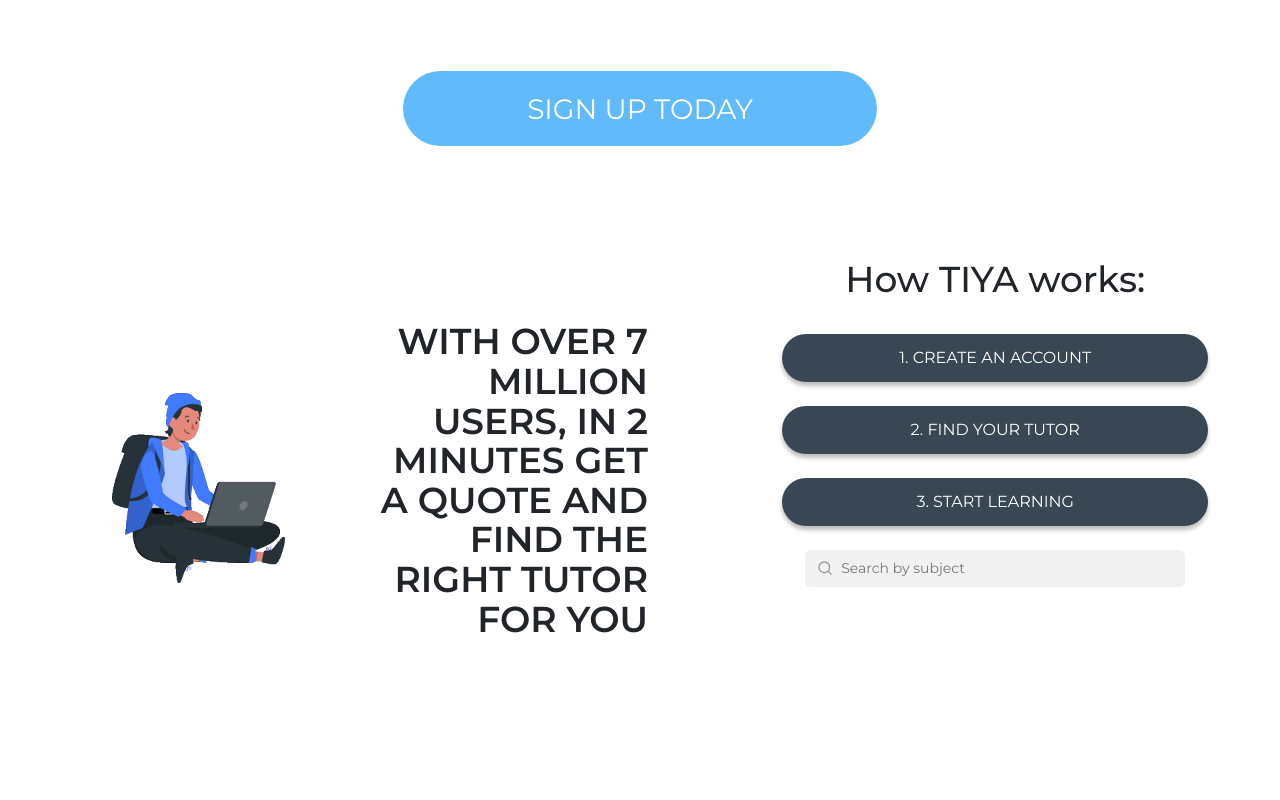
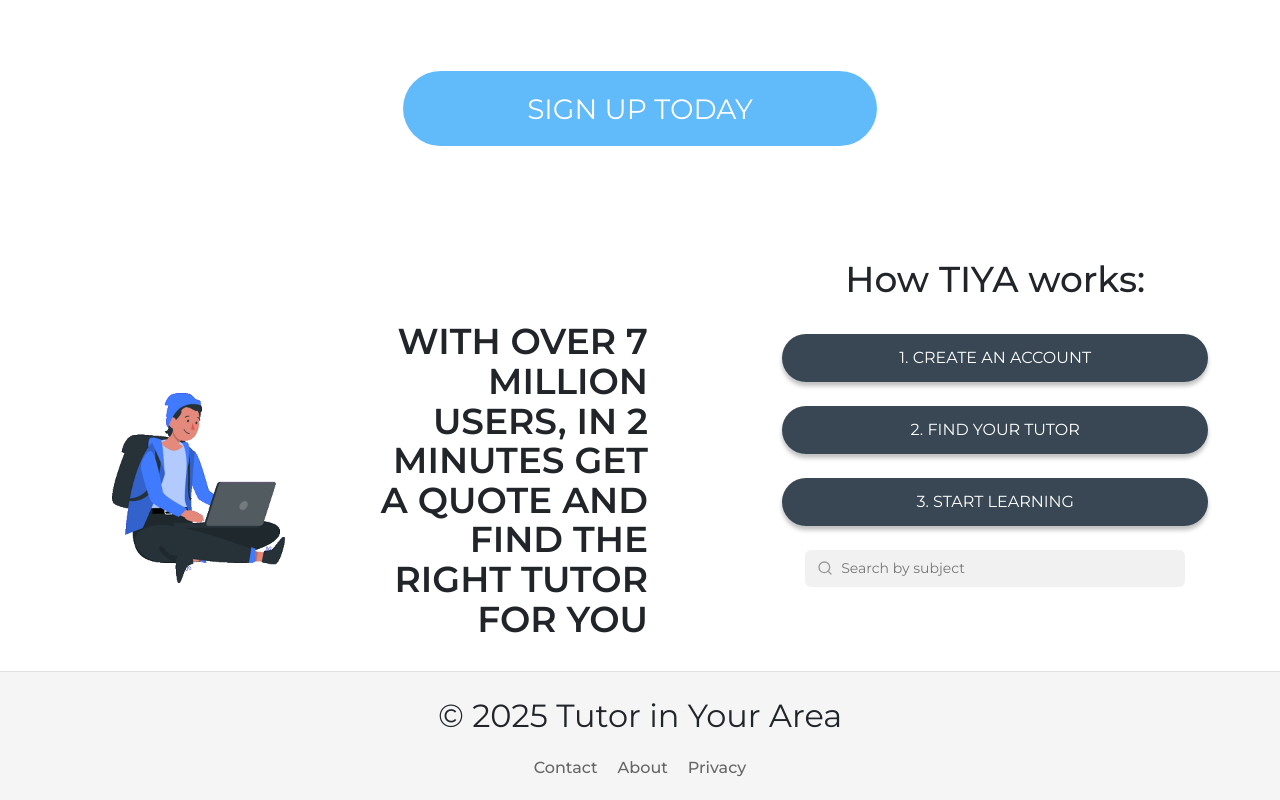
Before and after one commit to henryt56/tiya, a Next.js app: page / in a window 1280 px wide. Shown: the part 771-1571 px from the top of the page. Before the commit the page ends 1442 px from the top, so only its background shows below. Built offline with nearby package versions, Linux system fonts and the light colour scheme; no server answers.

Commit message:
Recovered footer components and intergrated it

```diff
--- /dev/null
+++ b/src/components/Footer/Footer.module.css
@@ -0,0 +1,28 @@
+.tiyaFooter {
+  background-color: #f5f5f5;
+  padding: 20px 0;
+  text-align: center;
+  border-top: 1px solid #e0e0e0;
+  font-family: var(--font-montserrat);
+}
+
+.footerContainer {
+  max-width: 1200px;
+  margin: 0 auto;
+}
+
+.footerLinks {
+  margin-top: 10px;
+}
+
+.footerLinks a {
+  margin: 0 10px;
+  color: #666;
+  text-decoration: none;
+  font-weight: 500;
+  transition: color 0.3s ease;
+}
+
+.footerLinks a:hover {
+  color: #000;
+}
--- /dev/null
+++ b/src/components/Footer/index.js
@@ -0,0 +1,19 @@
+import React from 'react';
+import styles from './Footer.module.css';
+
+const Footer = () => {
+  return (
+    <footer className={styles.tiyaFooter}>
+      <div className={styles.footerContainer}>
+        <p>&copy; {new Date().getFullYear()} Tutor in Your Area</p>
+        <div className={styles.footerLinks}>
+          <a href="/contact">Contact</a>
+          <a href="/about">About</a>
+          <a href="/privacy">Privacy</a>
+        </div>
+      </div>
+    </footer>
+  );
+};
+
+export default Footer;
--- a/src/pages/_app.js
+++ b/src/pages/_app.js
@@ -3,6 +3,7 @@ import '../styles/global.css';
 import { AuthProvider } from '../services/context/AuthContext';
 import 'bootstrap/dist/css/bootstrap.min.css';
 import Header from '../components/Header';
+import Footer from '../components/Footer'; // ✅ Correct import now
 import { Montserrat } from 'next/font/google';
 
 const montserrat = Montserrat({
@@ -18,6 +19,7 @@ function MyApp({ Component, pageProps }) {
       <main className={montserrat.className}>
         <Header />
         <Component {...pageProps} />
+        <Footer />
       </main>
     </AuthProvider>
   );
```
